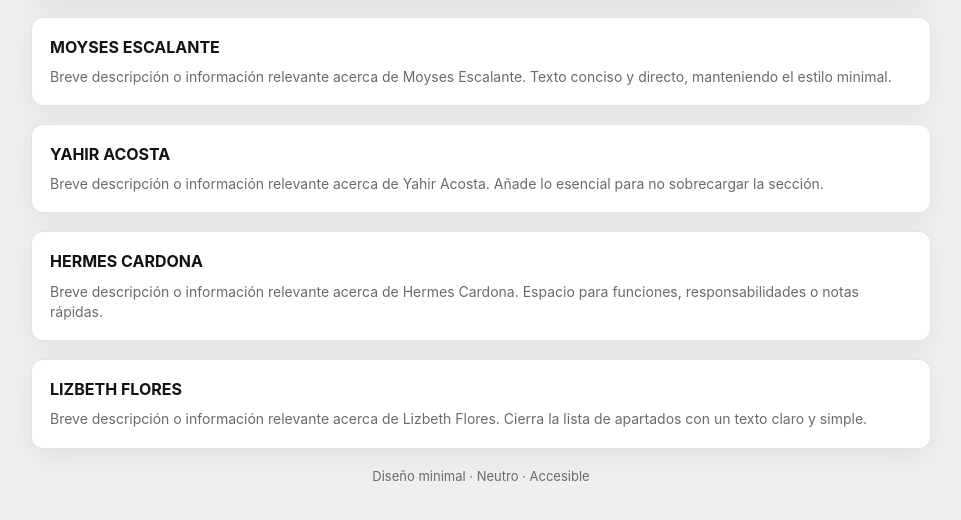
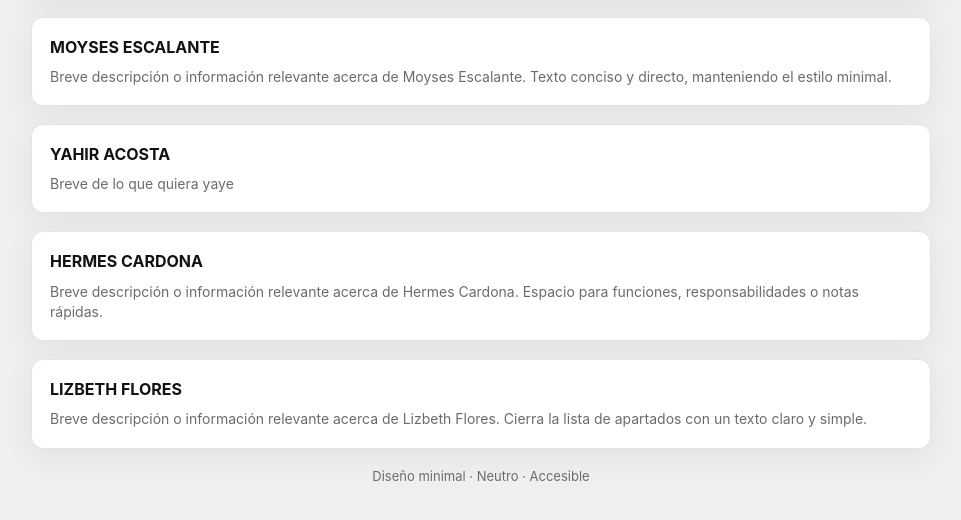
Before and after one commit to Yas0501/WEB, a plain HTML site: page index.html in a window 1280 px wide. Shown: the part 1530-2050 px from the top of the page, without its empty margins (309-1270 px from the left). Drawn offline with Linux system fonts and the light colour scheme.

Commit message:
Yayo
configuraciones de yayo

```diff
--- a/index.html
+++ b/index.html
@@ -92,7 +92,7 @@
 
     <section id="yahir" class="info" tabindex="-1" aria-labelledby="link-yahir">
       <h2>YAHIR ACOSTA</h2>
-      <p>Breve descripción o información relevante acerca de Yahir Acosta. Añade lo esencial para no sobrecargar la sección.</p>
+      <p>Breve de lo que quiera yaye </p>
     </section>
 
     <section id="hermes" class="info" tabindex="-1" aria-labelledby="link-hermes">
```
